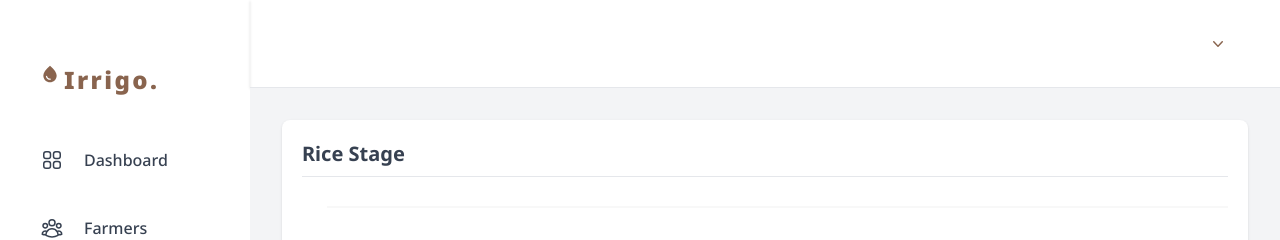
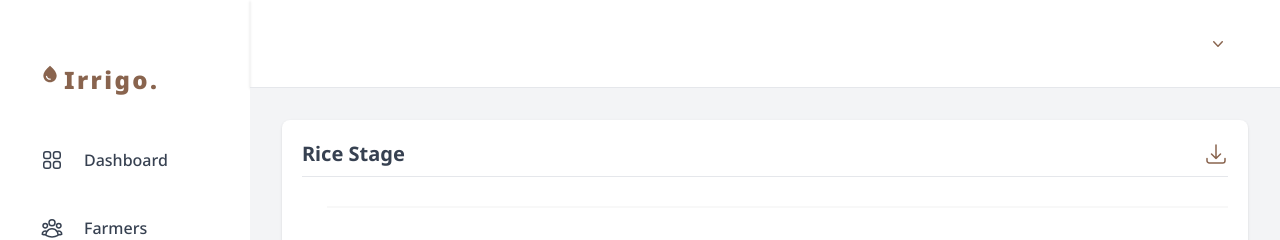
Before and after one commit to ravzkie12/irrigo_frontend, a Next.js app: page /admin/moisture in a window 1280 px wide. Shown: the top 240 px of the page. Built offline with nearby package versions, Linux system fonts and the light colour scheme; no server answers.

Commit message:
fix: export csv datas

```diff
--- a/components/admin/HeatMap.tsx
+++ b/components/admin/HeatMap.tsx
@@ -4,6 +4,7 @@ import "leaflet/dist/leaflet.css";
 import { MapContainer, Marker, Popup, TileLayer, Circle } from "react-leaflet";
 import L from "leaflet";
 import { useAppDispatch, useAppSelector } from "../../redux/hooks";
+import { ExportToCsv } from "export-to-csv";
 
 // BLUE/RIPENING
 // Fill - #008ffb80
@@ -19,7 +20,9 @@ import { useAppDispatch, useAppSelector } from "../../redux/hooks";
 
 const HeatMap = () => {
 	const dispatch = useAppDispatch();
-	const { dataLoading } = useAppSelector((state) => state.dataState);
+	const { dataLoading, heatSeries } = useAppSelector(
+		(state) => state.dataState
+	);
 	const [coordinates, setCoordinates] = useState<any>([7.3137, 125.6711]);
 	// 7.3137, 125.6711
 	const [circleData, setCircleData] = useState<any>([]);
@@ -68,10 +71,47 @@ const HeatMap = () => {
 		});
 	}, []);
 
+	const onExportData = () => {
+		const csvHeatData = heatSeries.map((data: any) => {
+			return {
+				type: Object.keys(data)[0],
+				value: Object.values(data)[0],
+			};
+		});
+		const options = {
+			useKeysAsHeaders: true,
+			filename: "Heat Map",
+		};
+		const csvExporter = new ExportToCsv(options);
+		csvHeatData.length > 0 ? csvExporter.generateCsv(csvHeatData) : null;
+	};
+
 	return (
 		<div className="w-full h-screen bg-white font-noto flex flex-col gap-y-5 text-gray-700 p-5 shadow border-b border-gray-200 rounded-lg overflow-hidden">
 			{/*  */}
-			<h4 className="text-xl font-bold">Heat Map</h4>
+			<div className="w-full flex justify-between">
+				<h4 className="text-xl font-bold">Heat Map</h4>
+				<button
+					className="bg-transparent text-[#89644e]"
+					title="Export Excel"
+					onClick={onExportData}
+				>
+					<svg
+						xmlns="http://www.w3.org/2000/svg"
+						fill="none"
+						viewBox="0 0 24 24"
+						strokeWidth={1.5}
+						stroke="currentColor"
+						className="w-6 h-6"
+					>
+						<path
+							strokeLinecap="round"
+							strokeLinejoin="round"
+							d="M3 16.5v2.25A2.25 2.25 0 005.25 21h13.5A2.25 2.25 0 0021 18.75V16.5M16.5 12L12 16.5m0 0L7.5 12m4.5 4.5V3"
+						/>
+					</svg>
+				</button>
+			</div>
 			{/*  */}
 			<div className="w-full border-b border-gray-200 -mt-3"></div>
 			{/*  */}
--- a/views/admin/FarmerListView.tsx
+++ b/views/admin/FarmerListView.tsx
@@ -157,7 +157,9 @@ const FarmerListView = () => {
 			filename: "Farmers List",
 		};
 		const csvExporter = new ExportToCsv(options);
-		csvExporter.generateCsv(finalCSVFarmers);
+		finalCSVFarmers.length > 0
+			? csvExporter.generateCsv(finalCSVFarmers)
+			: null;
 	};
 
 	return (
--- a/views/admin/MoistureView.tsx
+++ b/views/admin/MoistureView.tsx
@@ -2,6 +2,7 @@ import { useEffect, useState } from "react";
 import { useAppDispatch, useAppSelector } from "../../redux/hooks";
 import { getUbidotsData } from "../../redux/dataSlice";
 import MoistureChart from "../../components/admin/MoistureChart";
+import { ExportToCsv } from "export-to-csv";
 
 // BLUE/RIPENING
 // Fill - #008ffb80
@@ -19,16 +20,53 @@ const MoistureView = () => {
 	const dispatch = useAppDispatch();
 	const { moistureSeries } = useAppSelector((state) => state.dataState);
 
-	const [firstLoad, setFirstLoad] = useState(false);
+	useEffect(() => {
+		dispatch(getUbidotsData());
+	}, []);
 
-	useEffect(() => {
-		dispatch(getUbidotsData()).then(() => setFirstLoad(true));
-	}, []);
+	const onExportData = () => {
+		const csvRiceStageData = moistureSeries.map((data: any) => {
+			return {
+				type: Object.keys(data)[0],
+				value: Object.values(data)[0],
+			};
+		});
+		const options = {
+			useKeysAsHeaders: true,
+			filename: "Rice Stage",
+		};
+		const csvExporter = new ExportToCsv(options);
+		csvRiceStageData.length > 0
+			? csvExporter.generateCsv(csvRiceStageData)
+			: null;
+	};
 
 	return (
 		<div className="w-full bg-white font-noto flex flex-col gap-y-5 text-gray-700 p-5 shadow border-b border-gray-200 rounded-lg">
 			{/*  */}
-			<h4 className="text-xl font-bold">Rice Stage</h4>
+			<div className="w-full flex justify-between">
+				<h4 className="text-xl font-bold">Rice Stage</h4>
+				<button
+					className="bg-transparent text-[#89644e]"
+					title="Export Excel"
+					onClick={onExportData}
+				>
+					<svg
+						xmlns="http://www.w3.org/2000/svg"
+						fill="none"
+						viewBox="0 0 24 24"
+						strokeWidth={1.5}
+						stroke="currentColor"
+						className="w-6 h-6"
+					>
+						<path
+							strokeLinecap="round"
+							strokeLinejoin="round"
+							d="M3 16.5v2.25A2.25 2.25 0 005.25 21h13.5A2.25 2.25 0 0021 18.75V16.5M16.5 12L12 16.5m0 0L7.5 12m4.5 4.5V3"
+						/>
+					</svg>
+				</button>
+			</div>
 			{/*  */}
 			<div className="w-full border-b border-gray-200 -mt-3"></div>
 			{/*  */}
```
